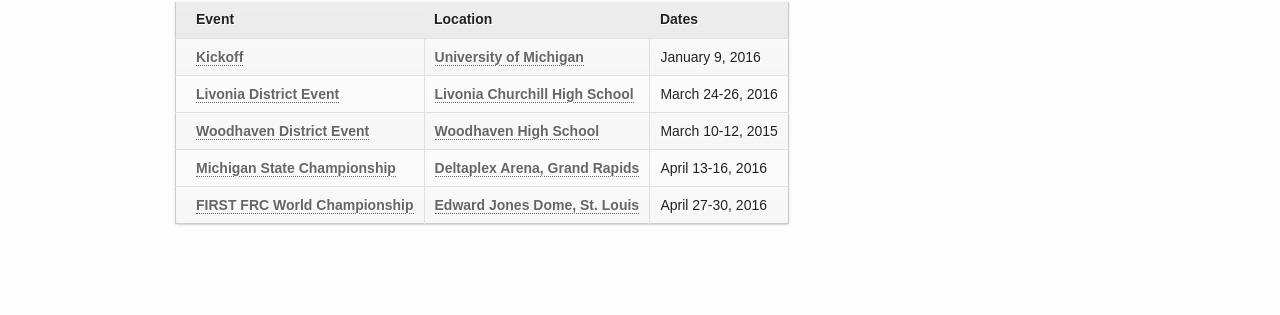
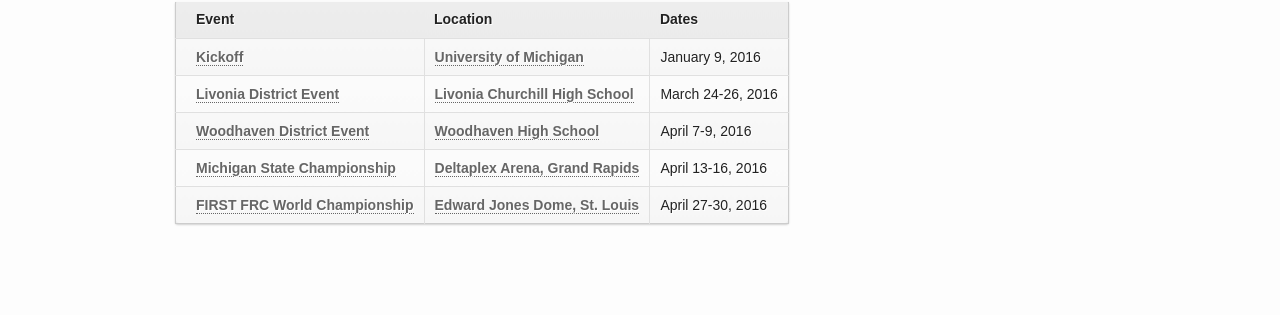
Before and after one commit to team4405/team4405.github.io, a Jekyll site: the page built from pages/schedule.md, in a window 1280 px wide. Shown: the part 329-644 px from the top of the page. Built offline with Jekyll 4.4.1, drawn with Linux system fonts in a browser that asks for light colours; nearby versions of some CDN libraries.

Commit message:
updated file

```diff
--- a/pages/schedule.md
+++ b/pages/schedule.md
@@ -35,7 +35,7 @@
 		<tr class="even">
 			<td><a href="http://www.firstinspires.org/team-event-search/event?id=17443">Woodhaven District Event</a></td>
 			<td><a href="https://www.google.com/maps/search/Woodhaven+High+School+24787+Van+Horn+Road+Brownstown,+MI+48134+USA/@42.1223108,-83.2738915,17z/data=!3m1!4b1">Woodhaven High School</a></td>
-			<td>March 10-12, 2015</td>
+			<td>April 7-9, 2016</td>
 		</tr>
 		<tr class="odd">
 			<td><a href="#">Michigan State Championship</a></td>
```
